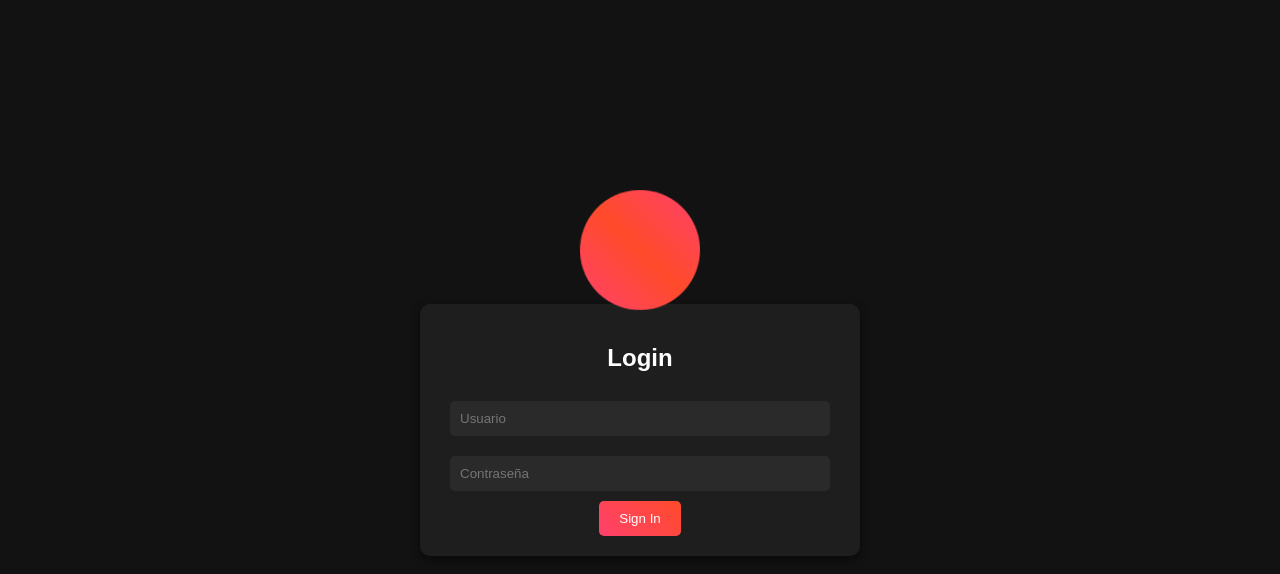
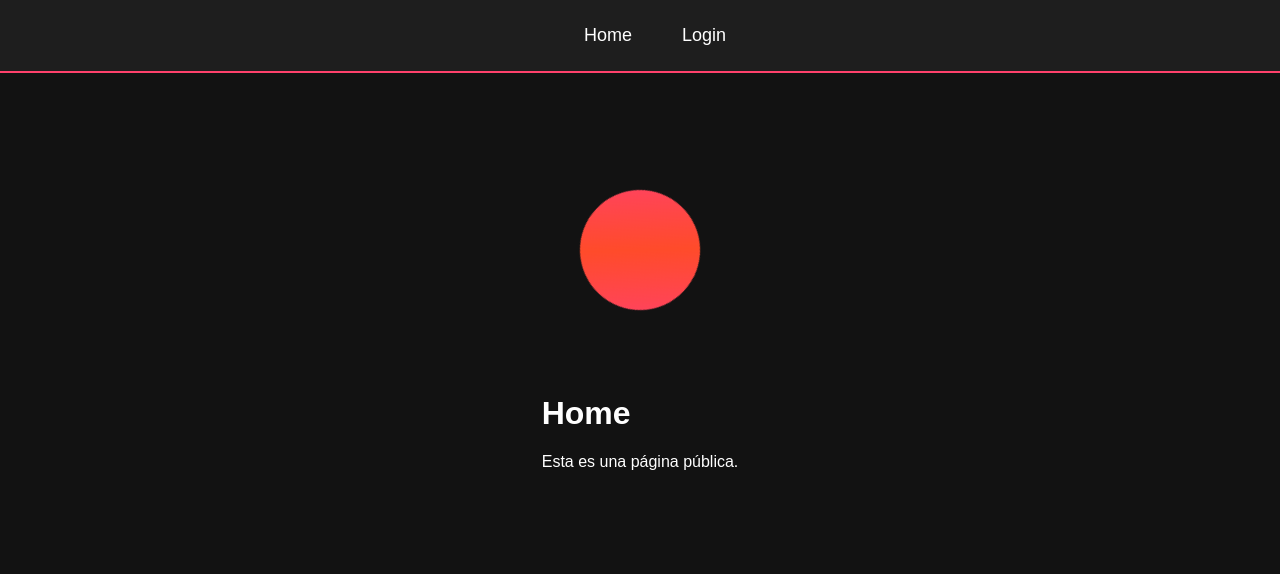
Before and after one commit to Maulozano02/repo-web, a React (Create React App) app: page / in a window 1280 px wide. Shown: the top 574 px of the page. Built offline with nearby package versions, Linux system fonts and the light colour scheme.

Commit message:
Añadi navbar y dashboard protegido

```diff
--- a/package.json
+++ b/package.json
@@ -6,6 +6,7 @@
     "cra-template": "1.2.0",
     "react": "^19.0.0",
     "react-dom": "^19.0.0",
+    "react-router-dom": "^7.2.0",
     "react-scripts": "5.0.1",
     "web-vitals": "^4.2.4"
   },
--- a/src/App.jsx
+++ b/src/App.jsx
@@ -1,22 +1,28 @@
 import { useState } from "react";
-import "./App.css";
+import { BrowserRouter as Router, Routes, Route } from "react-router-dom";
+import Navbar from "./components/Navbar";
 import Login from "./components/Login";
 import Welcome from "./components/Welcome";
+import Home from "./pages/Home";
+import Dashboard from "./pages/Dashboard";
+import "./App.css";
 
 function App() {
   const [user, setUser] = useState(null);
 
   return (
-    <>
-    <div className="animated-circle"></div> {/* Círculo animado arriba */}
-    <div className="container">
-      {!user ? (
-        <Login onLogin={setUser} />
-      ) : (
-        <Welcome username={user} onLogout={() => setUser(null)} />
-      )}
-    </div>
-    </>
+    <Router>
+      <Navbar user={user} onLogout={() => setUser(null)} />
+      <div className="animated-circle"></div> {/* Círculo animado arriba */}
+      <div className="container">
+        <Routes>
+          <Route path="/" element={<Home />} />
+          <Route path="/login" element={<Login onLogin={setUser} />} />
+          <Route path="/dashboard" element={<Dashboard user={user} />} />
+          {user && <Route path="/welcome" element={<Welcome username={user} onLogout={() => setUser(null)} />} />}
+        </Routes>
+      </div>
+    </Router>
   );
 }
 
--- a/src/components/Login.jsx
+++ b/src/components/Login.jsx
@@ -1,9 +1,11 @@
 import { useState } from "react";
+import { useNavigate } from "react-router-dom";
 import "../App.css"; // Importamos estilos globales
 
 function Login({ onLogin }) {
   const [username, setUsername] = useState("");
   const [password, setPassword] = useState("");
+  const navigate = useNavigate();
 
   // Credenciales válidas (hardcodeadas)
   const validUsername = "admin";
@@ -13,6 +15,7 @@ function Login({ onLogin }) {
     e.preventDefault();
     if (username === validUsername && password === validPassword) {
       onLogin(username);
+      navigate("/dashboard"); // Redirigir al área protegida
     } else {
       alert("Usuario o contraseña incorrectos");
     }
--- /dev/null
+++ b/src/components/Navbar.css
@@ -0,0 +1,54 @@
+/* Navbar fijo arriba */
+.navbar {
+  position: fixed;
+  top: 0;
+  left: 0;
+  width: 100%;
+  background: #1e1e1e;
+  padding: 15px;
+  display: flex;
+  justify-content: center;
+  gap: 20px;
+  align-items: center;
+  border-bottom: 2px solid #ff416c;
+  z-index: 1000;
+}
+
+/* 🔥 Estilos para los enlaces en el navbar */
+.navbar a {
+  color: white;          /* Cambiar el color del texto */
+  text-decoration: none; /* Quitar el subrayado azul */
+  font-size: 18px;
+  padding: 10px 15px;    /* Espaciado interno para que parezcan botones */
+  border-radius: 5px;
+  transition: background 0.3s ease, color 0.3s ease;
+}
+
+/* 🔥 Hover para los enlaces */
+.navbar a:hover {
+  background: #ff416c;
+  color: white;
+}
+
+/* 🔥 Botón de logout */
+.navbar button {
+  background: none;
+  border: none;
+  color: red;
+  font-size: 18px;
+  cursor: pointer;
+  padding: 10px 15px;
+  border-radius: 5px;
+  transition: opacity 0.3s ease, background 0.3s ease;
+}
+
+/* 🔥 Hover para botón */
+.navbar button:hover {
+  background: rgba(255, 65, 108, 0.2);
+  opacity: 0.8;
+}
+
+/* Espaciado para que el contenido no quede detrás del navbar */
+.container {
+  margin-top: 60px;
+}
--- /dev/null
+++ b/src/components/Navbar.jsx
@@ -0,0 +1,20 @@
+import { Link } from "react-router-dom";
+import "./Navbar.css";
+
+function Navbar({ user, onLogout }) {
+  return (
+    <nav className="navbar">
+      <Link to="/">Home</Link>
+      {user ? (
+        <>
+          <Link to="/dashboard">Dashboard</Link>
+          <button onClick={onLogout}>Sign Out</button>
+        </>
+      ) : (
+        <Link to="/login">Login</Link>
+      )}
+    </nav>
+  );
+}
+
+export default Navbar;
--- /dev/null
+++ b/src/pages/Dashboard.jsx
@@ -0,0 +1,16 @@
+import { Navigate } from "react-router-dom";
+
+function Dashboard({ user }) {
+  if (!user) {
+    return <Navigate to="/login" />;
+  }
+
+  return (
+    <div>
+      <h1>Dashboard</h1>
+      <p>Bienvenido al área protegida.</p>
+    </div>
+  );
+}
+
+export default Dashboard;
--- /dev/null
+++ b/src/pages/Home.jsx
@@ -0,0 +1,10 @@
+function Home() {
+  return (
+    <div>
+      <h1>Home</h1>
+      <p>Esta es una página pública.</p>
+    </div>
+  );
+}
+
+export default Home;
```
Also changed, not shown: 1 other file (tests, documents, lock files or other folders).
